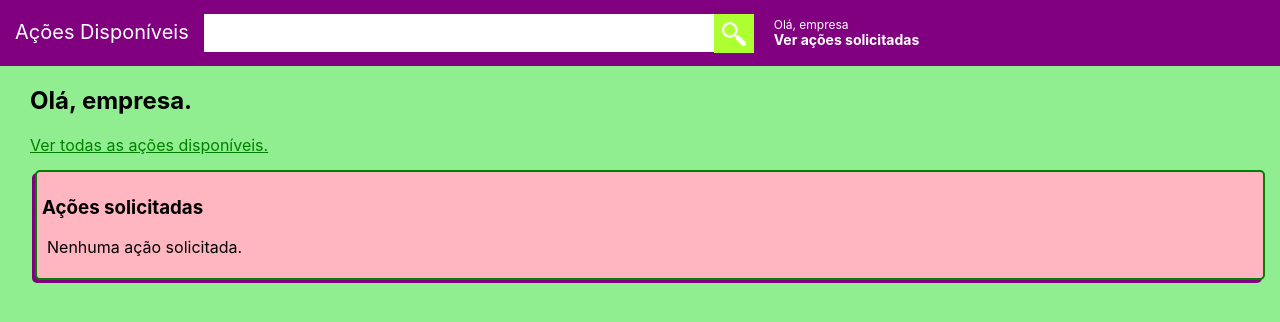
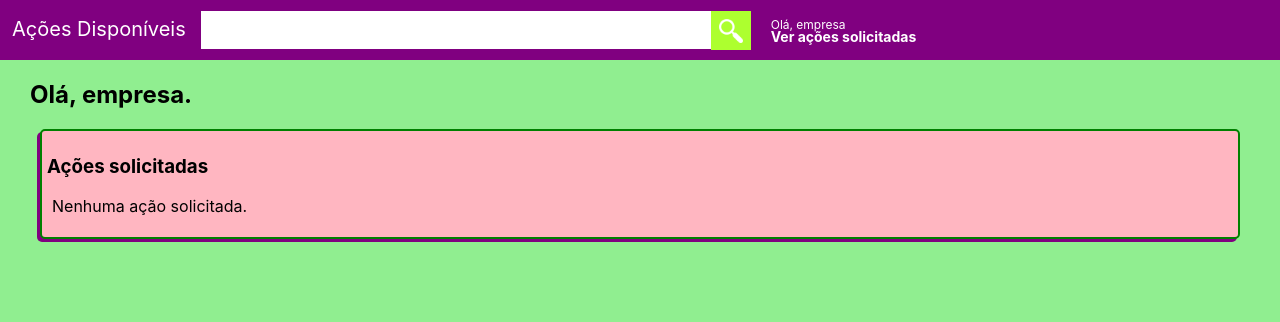
Before and after one commit to pedroqueiroga/moodar-selecao, a React (Create React App) app: page /profile in a window 1280 px wide. Shown: the top 322 px of the page. Built offline with nearby package versions, Linux system fonts and the light colour scheme.

Commit message:
Improves body consistency

```diff
--- a/src/components/Box/Box.module.css
+++ b/src/components/Box/Box.module.css
@@ -3,7 +3,7 @@
     border-radius: 5px;
     background-color: lightpink;
     padding: 5px 5px 5px 5px;
-    margin: 15px 15px 15px 5px;
+    margin: 15px 10px 15px 10px;
     box-shadow: -3px 3px purple;
 }
 
--- a/src/components/Nav/Nav.module.css
+++ b/src/components/Nav/Nav.module.css
@@ -71,7 +71,8 @@
     min-width: 1000px;
     background: purple;
     margin: 0;
-    padding: 5px;
+    margin: 0 -30px;
+    padding: 2px;
     font-size: 20px;
     line-height: 30px;
 }
--- a/src/components/Profile/Profile.module.css
+++ b/src/components/Profile/Profile.module.css
@@ -1,5 +1,4 @@
 .main {
-    margin-left: 30px;
 }
 
 .orderBy {
--- a/src/components/Profile/index.tsx
+++ b/src/components/Profile/index.tsx
@@ -29,9 +29,6 @@ function Profile() {
     return (
         <div className={styles.main}>
             <h2>Olá, empresa.</h2>
-            <Link to="/search">
-                Ver todas as ações disponíveis.
-                          </Link>
             <Box title="Ações solicitadas">
                 {actions.size > 0 ?
                     (<div>
--- a/src/components/SearchPage/SearchPage.module.css
+++ b/src/components/SearchPage/SearchPage.module.css
@@ -1,6 +1,5 @@
 .body {
     display: table;
-    margin-left: 30px;
 }
 
 .filter {
--- a/src/index.css
+++ b/src/index.css
@@ -7,6 +7,7 @@ body {
     -moz-osx-font-smoothing: grayscale;
     min-width: 800px;
     background-color: lightgreen;
+    padding: 0 30px;
 }
 
 code {
```
